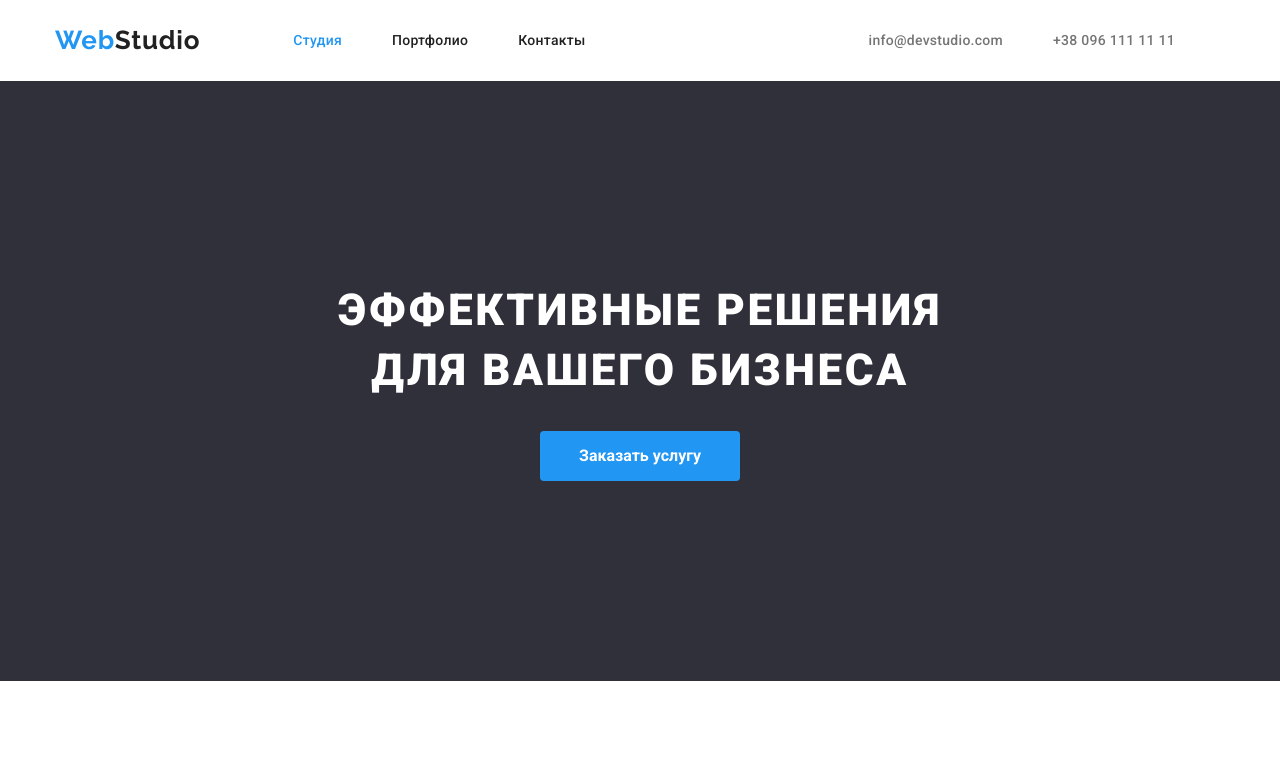
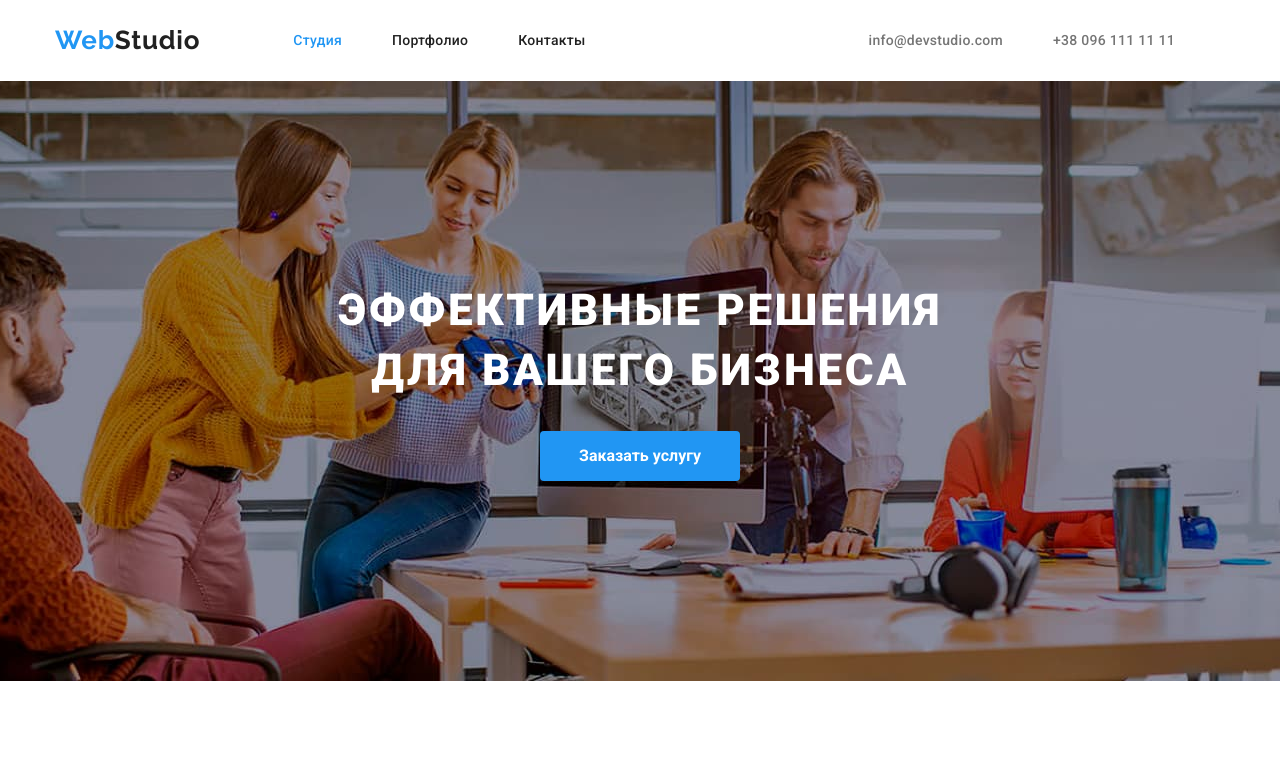
Before and after one commit to Elina1105/goit-markup-hw-04, a plain HTML site: page index.html in a window 1280 px wide. Shown: the top 771 px of the page. Drawn offline with nearby package versions, Linux system fonts and the light colour scheme.

Commit message:
added commit

```diff
--- a/css/styles.css
+++ b/css/styles.css
@@ -157,6 +157,16 @@ ul {
   letter-spacing: 0.06em;
   text-align: center;
   background-color:#2F303A;
+}
+
+.section.hero.overlay{
+  max-width:1600px;
+  height: 600px;
+  margin-left: auto;
+  margin-right: auto;
+  background-size: cover;
+  background-position: center;
+  background-image: url('../style/fon.jpg');
 }
 
 .hero-text {
--- a/index.html
+++ b/index.html
@@ -37,7 +37,14 @@
           </nav>
         <!-- Навігація по авторизації портфоліо -->
           <div class="nav-autho">
-            <a href="" class="adress-header link">info@devstudio.com</a>
+            <a href="" class="adress-header link">
+              <svg class="button-icon" width="16" height="12">
+                <use href="">
+                </use>
+              </svg>
+
+
+              info@devstudio.com</a>
 
             <a href="" class="adress-header link">+38 096 111 11 11</a>
           </div>
@@ -45,7 +52,7 @@
     </header>
     <main>
         <!-- Hero -->
-          <section class="section hero ">
+          <section class="section hero overlay">
             <h1 class="hero-title">Эффективные решения для вашего бизнеса</h1>
             <button type="button" class="hero-button">Заказать услугу</button>
           </section>
```
Also changed, not shown: style/sprite.svg (renamed from style/symbol-defs.svg).
